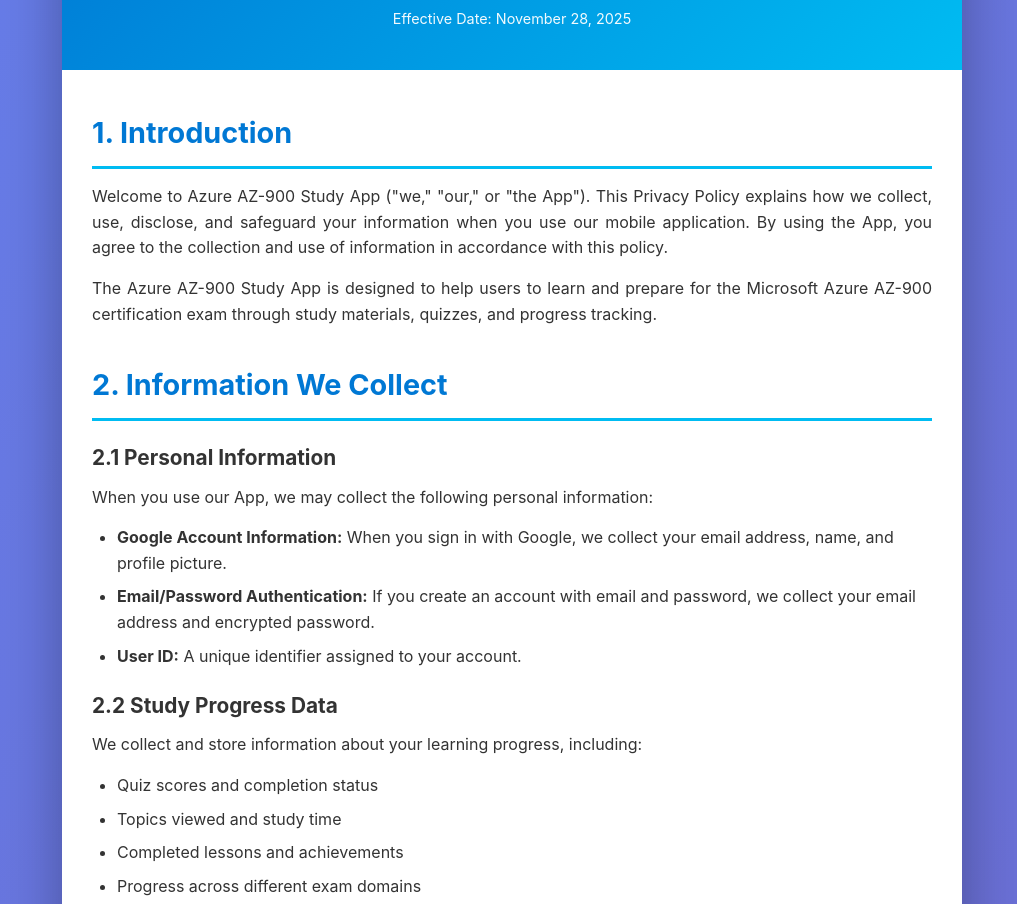
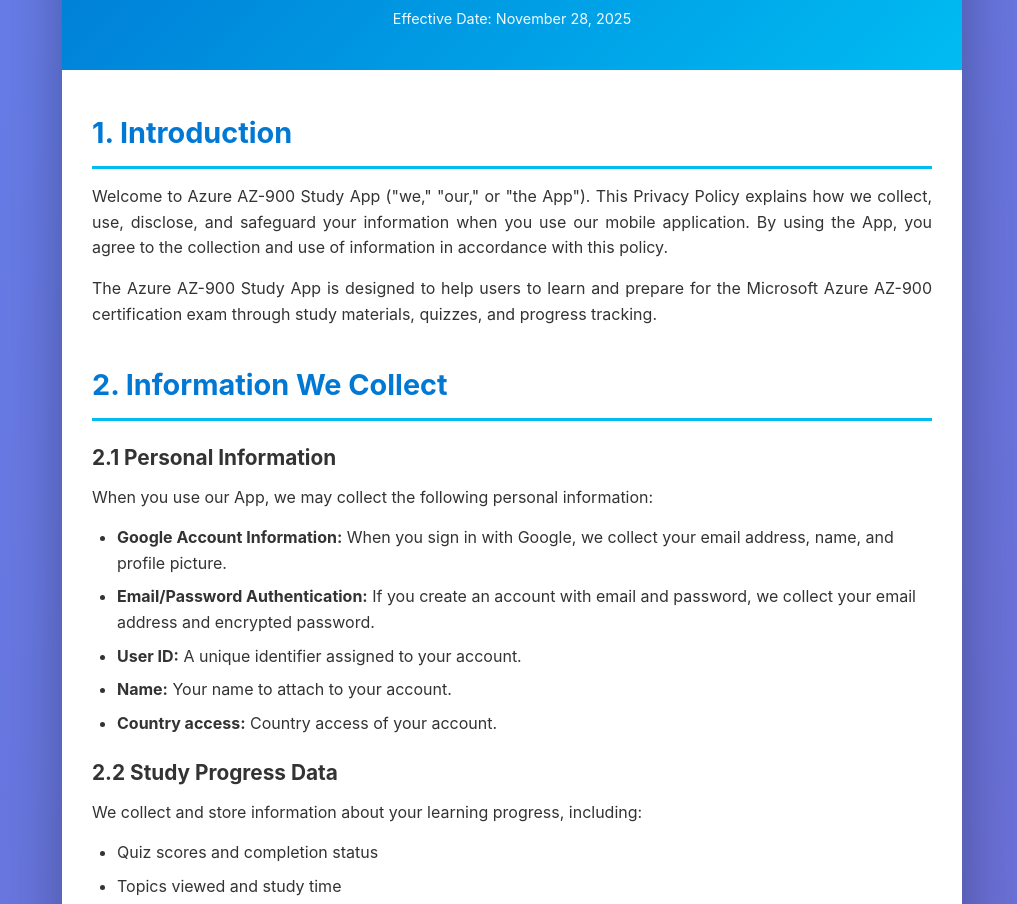
Before and after one commit to intelliiapps/Learn-azure-az-900-Privacy-Policy, a plain HTML site: page index.html in a window 1280 px wide. Shown: the part 165-1069 px from the top of the page, without its empty margins (128-1145 px from the left). Drawn offline with Linux system fonts and the light colour scheme.

Commit message:
Add user name and country access information

```diff
--- a/index.html
+++ b/index.html
@@ -172,6 +172,8 @@
                     <li><strong>Google Account Information:</strong> When you sign in with Google, we collect your email address, name, and profile picture.</li>
                     <li><strong>Email/Password Authentication:</strong> If you create an account with email and password, we collect your email address and encrypted password.</li>
                     <li><strong>User ID:</strong> A unique identifier assigned to your account.</li>
+                    <li><strong>Name:</strong> Your name to attach to your account.</li>
+                    <li><strong>Country access:</strong> Country access of your account.</li>
                 </ul>
 
                 <h3>2.2 Study Progress Data</h3>
```
